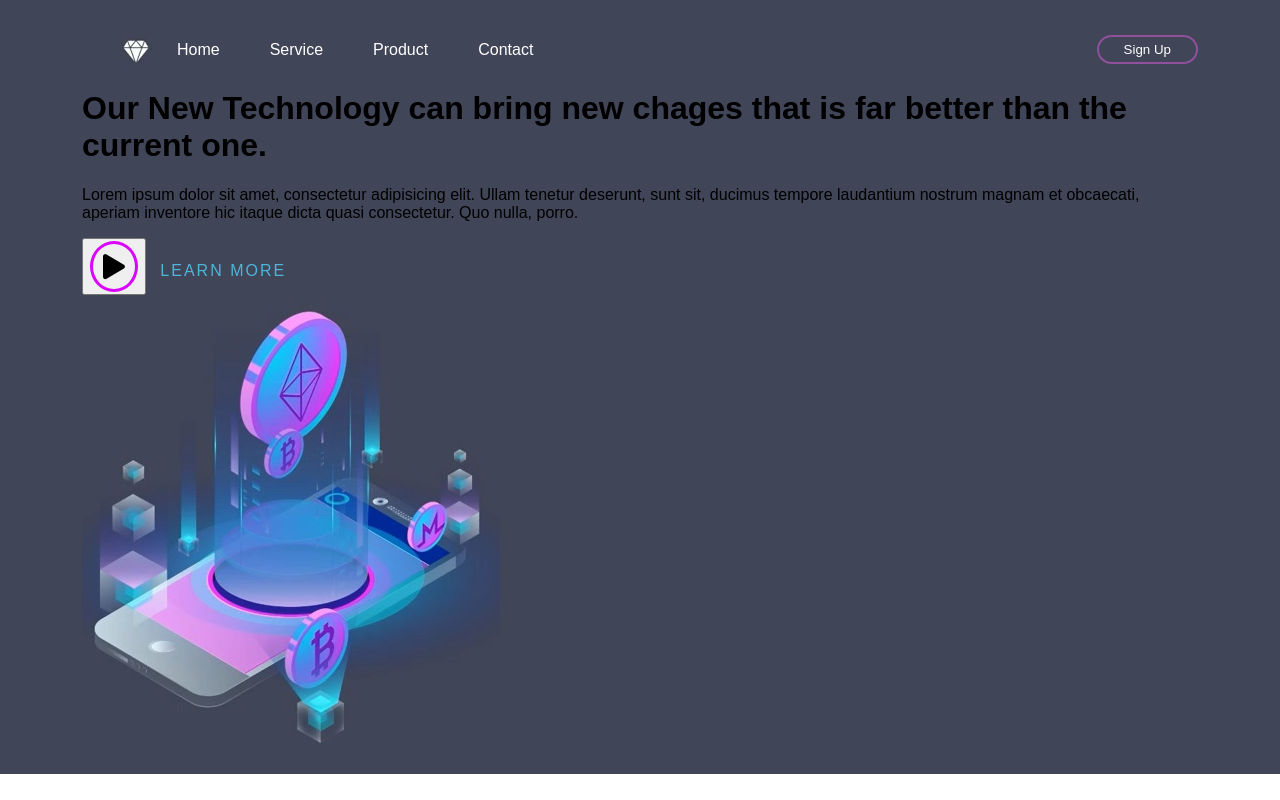
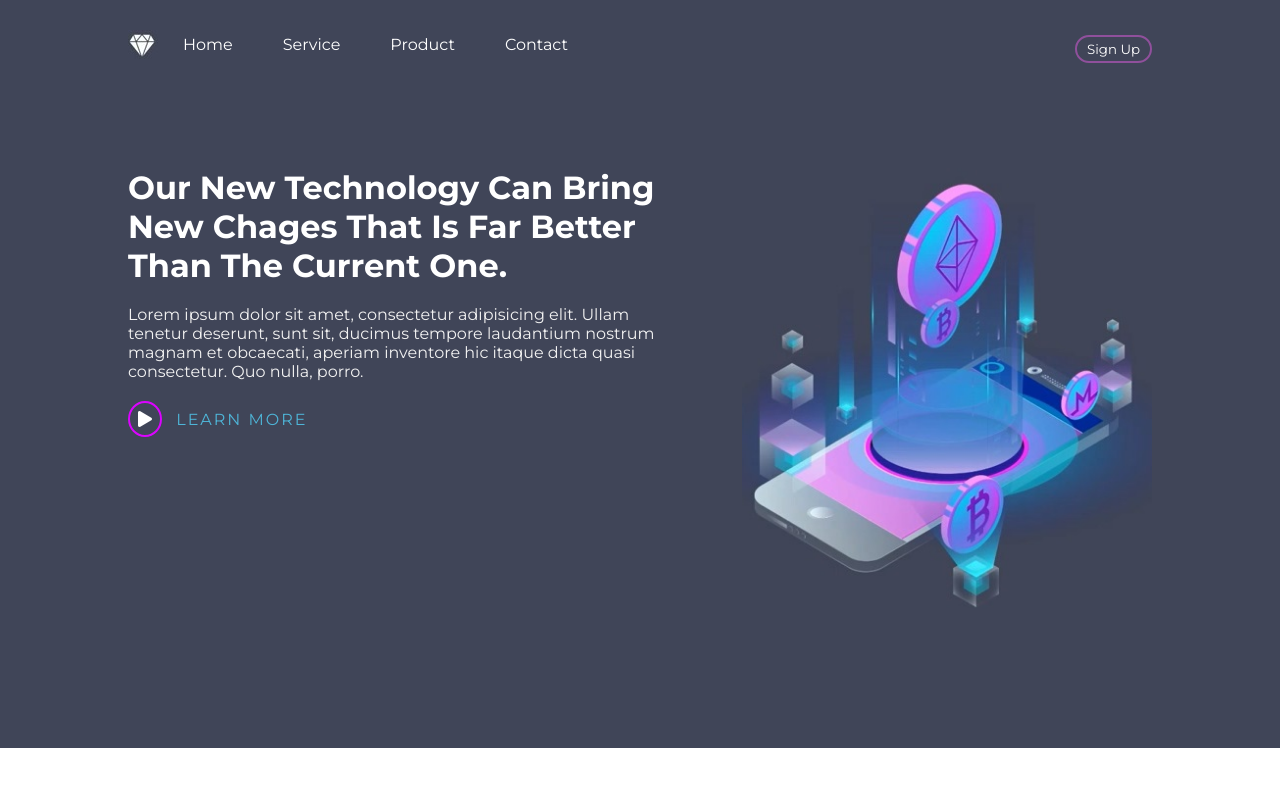
Before and after one commit to sadatmuhit/Diamond, a plain HTML site: page index.html in a window 1280 px wide. Drawn offline with Linux system fonts and the light colour scheme.

Commit message:
Update style.css

```diff
--- a/css/style.css
+++ b/css/style.css
@@ -1,22 +1,24 @@
-body{
+*{
 	margin: 0;
 	padding: 0;
-	font-family: sans-serif;
 }
+body{
+	font-family: 'Montserrat', sans-serif;
+	color: #fff;
+}
+/*header start*/
 header{
 	background-color: #404558;
-	padding: 20px;
+	padding: 30px 0;
 }
 .wrapper {
+	margin: 0 auto;
 	overflow: hidden;
-	width: 90%;
-	margin: 0 auto;
-	position: relative;
+	width: 80%;
 }
-/*menu start*/
 .menu {
 	float: left;
-	width: 80%;
+	width: 70%;
 }
 .menu ul{
 	list-style-type: none;
@@ -25,63 +27,60 @@ header{
 	float: left;
 }
 .menu ul li a{
+	margin: 0 25px;
+	padding: 5px 0;
+	color: #fff;
 	display: inline-block;
 	text-decoration: none;
-	color: #fff;
-	padding: 0 20px;
+	border-bottom: 2px solid transparent;
 	transition: 0.3s;
-	margin: 5px;
-}
-.menu ul li:last-child a{
-	padding-right: 0;
-	margin-right: 0;
 }
 .menu ul li a:hover{
-	color: #50A4C6;
+	border-bottom: 2px solid #50A4C6;
 }
-/*menu end*/
-/*signup start*/
 .signup {
 	float: right;
 	width: 15%;
 }
 .signup button{
-	position: absolute;
-	right: 0px;
+	margin: 5px 0;
+	padding: 4px 10px;
+	font-family: 'Montserrat', sans-serif;
 	color: #fff;
+	float: right;
 	background-color: transparent;
 	border: 2px solid #90509C;
-	border-radius: 29px;
-	padding: 5px 25px;
-	margin-top: 15px;
+	border-radius: 20px;
+	outline: none;
 	cursor: pointer;
 }
-.signup button:focus{
-	outline: none;
+/*banner start*/
+.banner{
+	margin: 100px 0;
 }
-/*sign up end*/
-/*wrapper2 start*/
-.wrapper2 {
-	width: 80%;
-	margin: 100px auto;
-	overflow: hidden;
-}
-
-.left {
+.b_text {
 	width: 55%;
 	float: left;
-	color: #fff;
 }
-.left p{
-	color: #7C8290;
+.b_text h1{
+	text-transform: capitalize;
+}
+.b_text p{
 	margin: 20px 0;
+	color: #f2f2f2;
+}
+.icon button{
+	background: transparent;
+	border: none;
+	outline: none;
+	cursor: pointer;
 }
 .icon i{
-	font-size: 25px;
+	font-size: 16px;
+	color: #fff;
+	padding: 8px;
 	border-radius: 50%;
-	border: 3px solid #db04ff;
-	padding: 10px;
-	cursor: pointer;
+	border: 2px solid #db04ff;
 }
 .icon a{
 	color: #4EB5D8;
@@ -89,11 +88,11 @@ header{
 	text-decoration: none;
 	margin-left: 10px;
 }
-.right {
+.b_img {
 	width: 40%;
 	float: right;
 }
-.right img{
+.b_img img{
 	width: 100%;
 }
-/*wrapper 2 end*/
+/*header end*/
```
